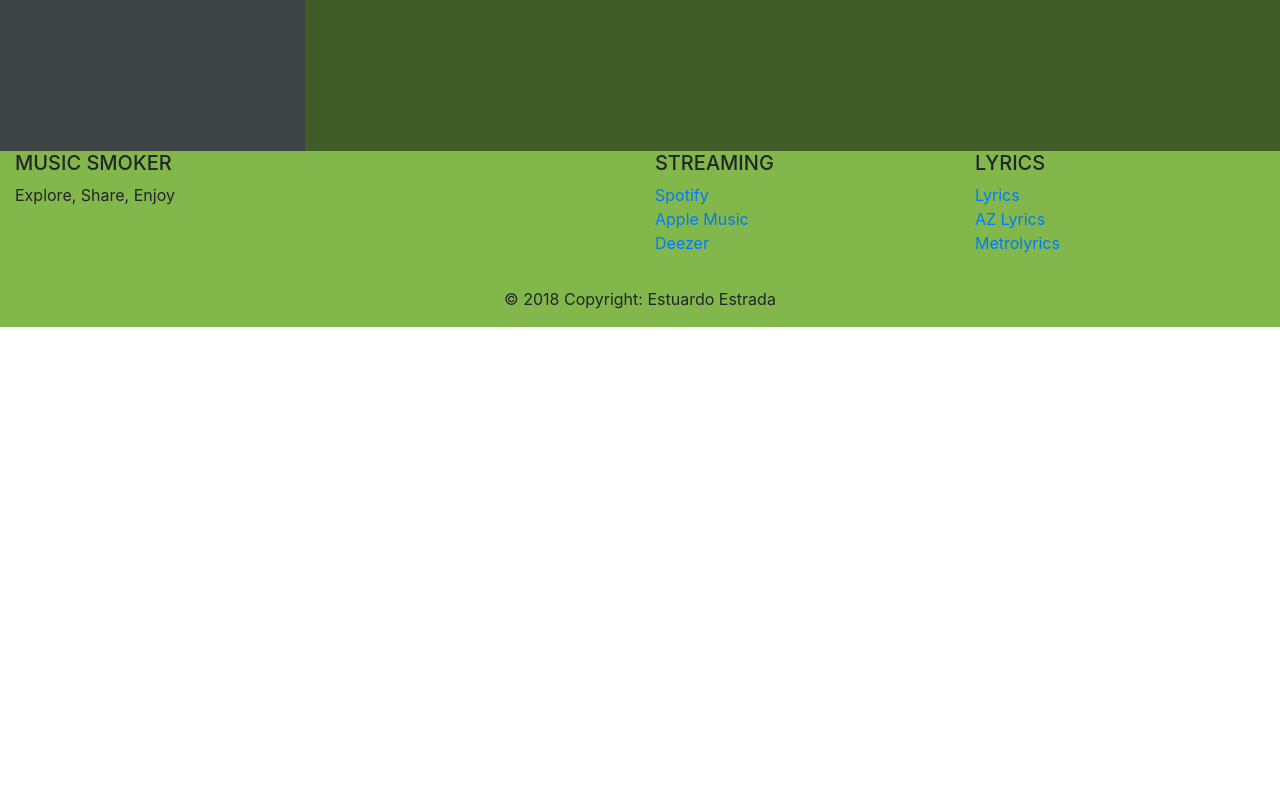
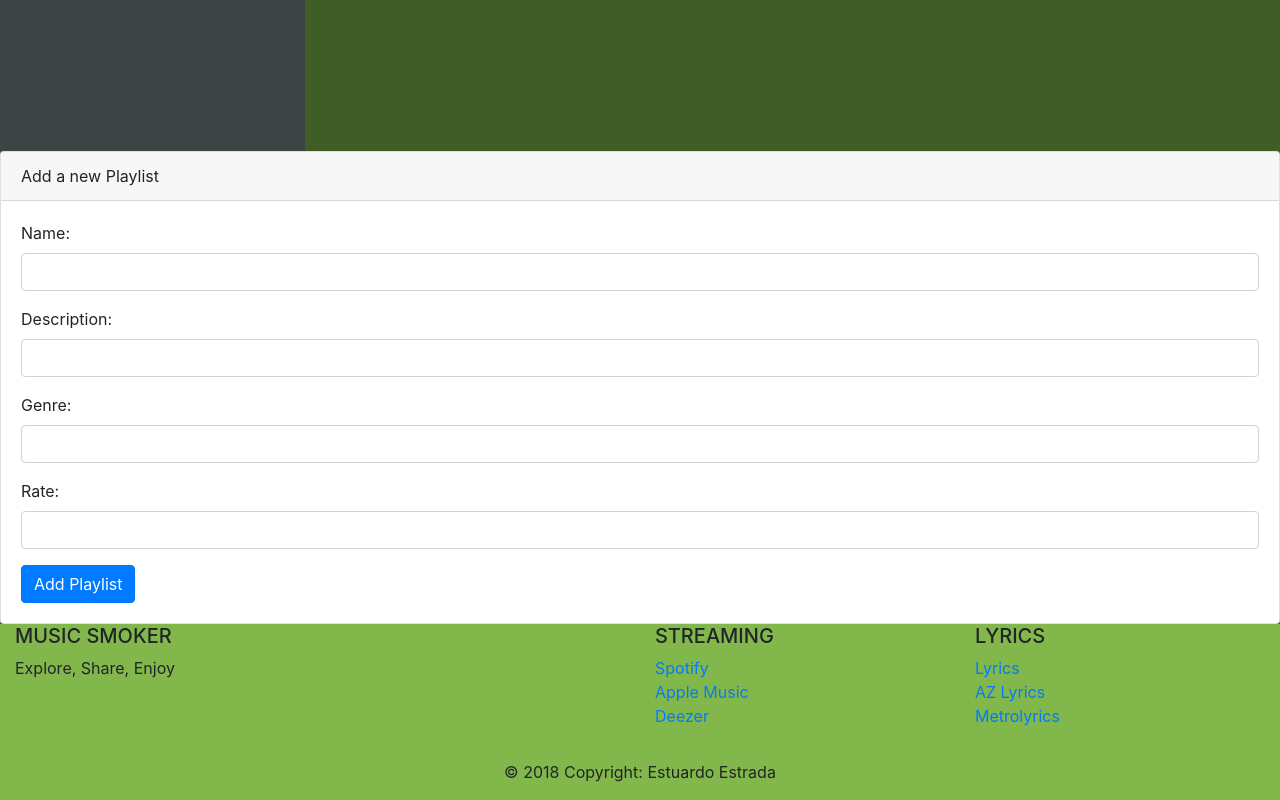
Before and after one commit to estuardo9609/Music-Smoker-2, an Angular app: page / in a window 1280 px wide. Shown: the part 873-1673 px from the top of the page. Before the commit the page ends 1200 px from the top, so only its background shows below. Built offline with nearby package versions, Linux system fonts and the light colour scheme.

Commit message:
Se habilitó la funcionalidad de add para que inserte en local storage, así mismo la funcionalidad de lectura ya crea cards

```diff
--- a/src/app/app.component.html
+++ b/src/app/app.component.html
@@ -10,5 +10,6 @@
                     </div>
             </div>
         </div>
-        <app-app-footer></app-app-footer>
+    <app-router-container></app-router-container>
+    <app-app-footer></app-app-footer>
 </div>
--- a/src/app/app.component.ts
+++ b/src/app/app.component.ts
@@ -5,6 +5,6 @@ import { Component } from '@angular/core';
   templateUrl: './app.component.html',
   styleUrls: ['./app.component.css']
 })
-export class AppComponent {
+export class AppComponent{
   title = 'Music Smoker';
 }
--- a/src/app/app.module.ts
+++ b/src/app/app.module.ts
@@ -9,6 +9,7 @@ import { MySelectorBarComponent } from './my-selector-bar/my-selector-bar.compon
 import { DashboardComponent } from './dashboard/dashboard.component';
 import { LocalStorageServiceService } from './local-storage-service.service';
 import { CreatePlaylistComponent } from './create-playlist/create-playlist.component';
+import { RouterContainerComponent } from './router-container/router-container.component';
 
 @NgModule({
   declarations: [
@@ -17,7 +18,8 @@ import { CreatePlaylistComponent } from './create-playlist/create-playlist.compo
     AppFooterComponent,
     MySelectorBarComponent,
     DashboardComponent,
-    CreatePlaylistComponent
+    CreatePlaylistComponent,
+    RouterContainerComponent
   ],
   imports: [
     BrowserModule,
--- a/src/app/create-playlist/create-playlist.component.html
+++ b/src/app/create-playlist/create-playlist.component.html
@@ -20,6 +20,7 @@
             <label for="rate">Rate:</label>
             <input type = "text" class="form-control" name="rate" [(ngModel)]="rate">
         </div>
+        <input type = "submit" value="Add Playlist" class="btn btn-primary">
     </form>
   </div>
 </div>
--- a/src/app/create-playlist/create-playlist.component.ts
+++ b/src/app/create-playlist/create-playlist.component.ts
@@ -1,4 +1,4 @@
-import { Component, OnInit } from '@angular/core';
+import { Component, OnInit,  EventEmitter, Output } from '@angular/core';
 import { Playlist } from '../playlist';
 
 @Component({
@@ -8,9 +8,28 @@ import { Playlist } from '../playlist';
 })
 export class CreatePlaylistComponent implements OnInit {
 
+  name: string;
+  description: string;
+  genre: string;
+  rate: number;
+  @Output() playlistAdded = new EventEmitter<Playlist>();
+
   constructor() { }
 
   ngOnInit() {
   }
 
+  addPlaylist(){
+    this.playlistAdded.emit({
+      name:this.name,
+      description:this.description,
+      genre:this.genre,
+      rate:this.rate,
+      hide:true
+    });
+    this.name = '';
+    this.description = '';
+    this.genre = '';
+    this.rate = 0;
+  }
 }
--- a/src/app/dashboard/dashboard.component.ts
+++ b/src/app/dashboard/dashboard.component.ts
@@ -1,5 +1,7 @@
-import { Component, OnInit } from '@angular/core';
-import { Playlists, Playlist } from '../playlist';
+import { Component, OnInit, Input } from '@angular/core';
+import { Playlist } from '../playlist';
+import {LocalStorageServiceService} from '../local-storage-service.service';
+
 
 @Component({
   selector: 'app-dashboard',
@@ -8,11 +10,17 @@ import { Playlists, Playlist } from '../playlist';
 })
 export class DashboardComponent implements OnInit {
 
-  constructor() { }
+  playlists: Playlist[];
 
-  playlists = Playlists;
+  constructor(public localStorageService: LocalStorageServiceService) { }
 
   ngOnInit() {
+    this.playlists = this.localStorageService.getPlaylist();
+  }
+
+  removePlaylist(playlist: Playlist){
+    const response = confirm('Are you sure you want to delete task');
+
   }
 
 }
--- a/src/app/local-storage-service.service.ts
+++ b/src/app/local-storage-service.service.ts
@@ -15,23 +15,27 @@ export class LocalStorageServiceService {
 
    getPlaylist(): Playlist[]{
      if(localStorage.getItem('playlists') === null){
-       this.playlists
+       this.playlists = [];
      } else{
        this.playlists = JSON.parse(localStorage.getItem('playlist'));
      }
      return this.playlists;
    }
 
-   addPlaylist(playlist:Playlist):void{
+   addPlaylist(playlist: Playlist):void{
+     console.log(playlist.description,playlist.name, playlist.genre,playlist.rate, playlist.hide);
       this.playlists.unshift(playlist);
       let playlists;
+
       if(localStorage.getItem('playlists')===null){
         playlists = [];
         playlists.unshift(playlist);
         localStorage.setItem('playlists',JSON.stringify(playlists));
       } else{
+        console.log(playlist.description);
         playlists = JSON.parse(localStorage.getItem('playlists'));
         playlists.unshift(playlist);
+        localStorage.setItem('playlists',JSON.stringify(playlists));
       }
    }
 
--- a/src/app/playlist.ts
+++ b/src/app/playlist.ts
@@ -14,7 +14,7 @@ export interface Playlist{
     hide: boolean;
 }
 
-export const Playlists : Playlist[] = [
+/*export const Playlists : Playlist[] = [
     {   name: 'Radio-Music',
         description: 'List of our favorites from the radio 2018' ,
         genre: 'Pop', rate: 4.5, hide: false },
@@ -24,4 +24,4 @@ export const Playlists : Playlist[] = [
     {   name: 'Covers',
         description: 'Popular songs covers by different artists.' ,
         genre: 'Other', rate: 3.8 , hide: false}
-];
+];*/
--- /dev/null
+++ b/src/app/router-container/router-container.component.html
@@ -0,0 +1 @@
+<app-create-playlist (playlistAdded)="addPlaylist($event)"></app-create-playlist>
--- /dev/null
+++ b/src/app/router-container/router-container.component.ts
@@ -0,0 +1,22 @@
+import { Component, OnInit } from '@angular/core';
+import {LocalStorageServiceService} from '../local-storage-service.service'
+import { Playlist } from '../playlist';
+
+
+@Component({
+  selector: 'app-router-container',
+  templateUrl: './router-container.component.html',
+  styleUrls: ['./router-container.component.css']
+})
+export class RouterContainerComponent implements OnInit {
+
+  constructor(public localStorageService: LocalStorageServiceService) { }
+
+  ngOnInit() {
+  }
+
+  addPlaylist(playlist: Playlist){
+    this.localStorageService.addPlaylist(playlist);
+  }
+
+}
```
Also changed, not shown: src/app/router-container/router-container.component.css (added), 1 other file (tests, documents, lock files or other folders).
